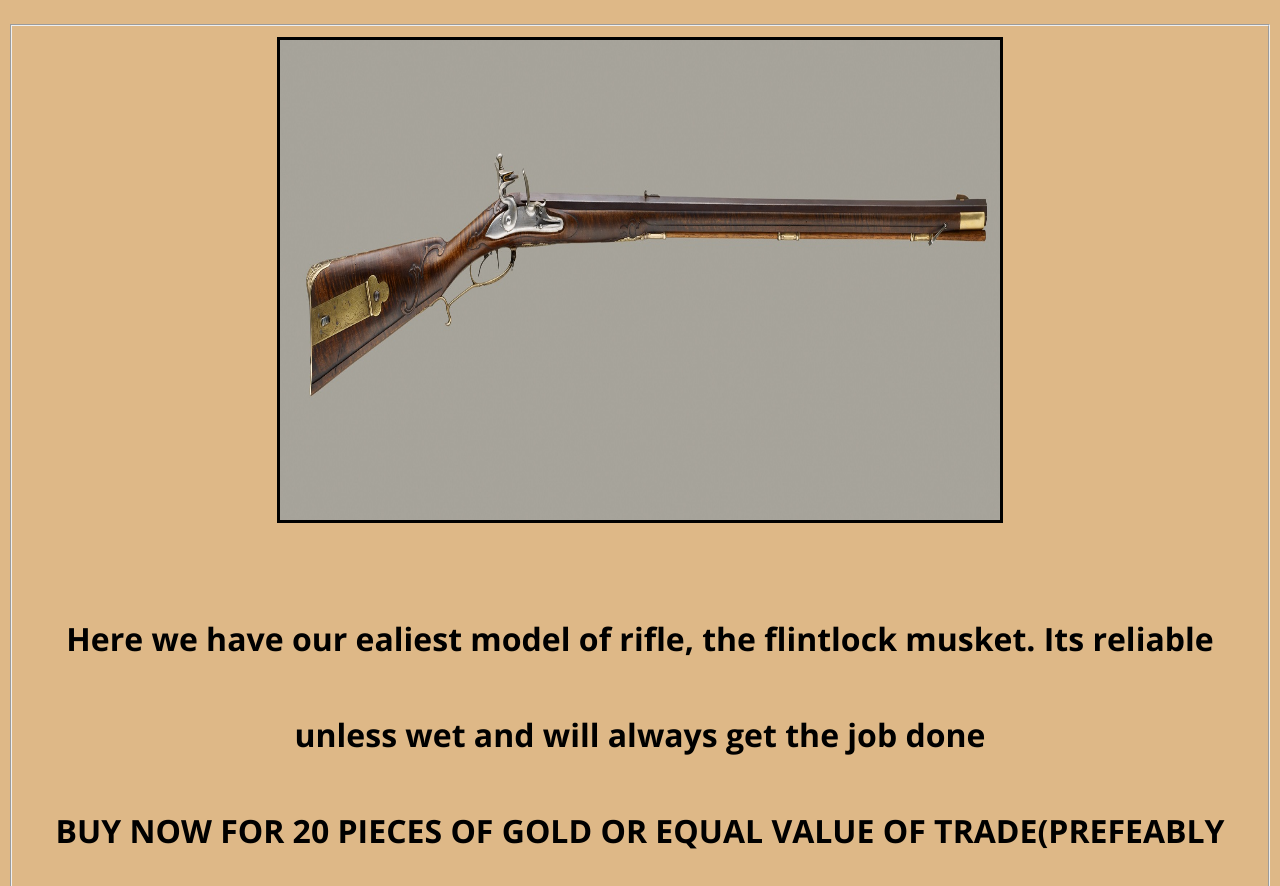
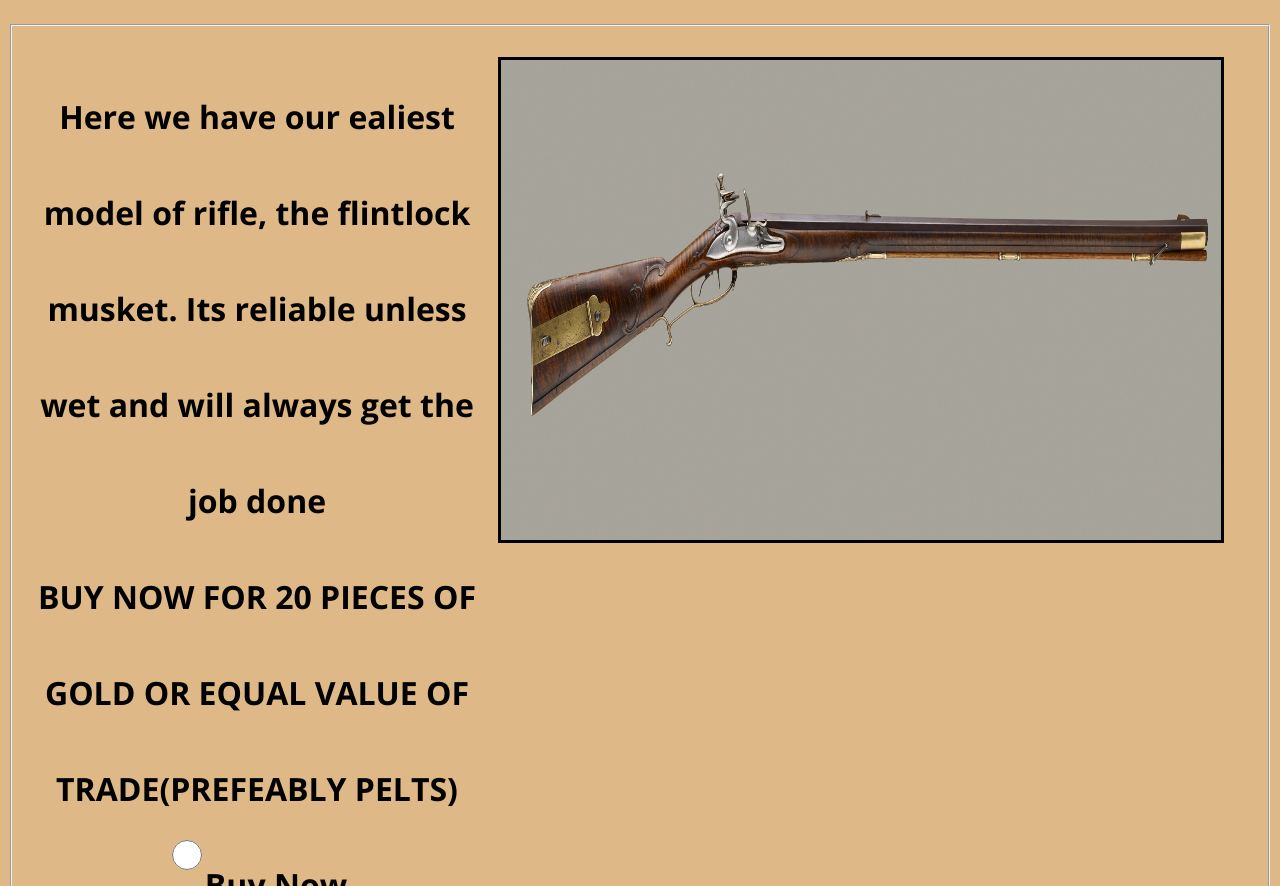
Before and after one commit to Scorp198/Final-Project, a plain HTML site: page products.html in a window 1280 px wide. Shown: the part 214-1100 px from the top of the page. Drawn offline with nearby package versions, Linux system fonts and the light colour scheme.

Commit message:
fixed product page

```diff
--- a/Content/main.css
+++ b/Content/main.css
@@ -127,6 +127,10 @@ h2{
 
 /* image styles to move to side of text */
 
+.img-right {
+  float: right;
+  margin: 20px;
+}
 
 /* layout styles for column widths*/
 
--- a/products.html
+++ b/products.html
@@ -32,11 +32,11 @@
   <h2 class>
     <form>
        <fieldset>
-           <img class="musketPic border" src="Assets\images\FlintLock Rifle.jpg" alt="flintLockRifle" style="width:720px;height:480px;">
+           <img class="musketPic border img-right" src="Assets\images\FlintLock Rifle.jpg" alt="flintLockRifle" style="width:720px;height:480px;">
            <p class="centeredText">
               Here we have our ealiest model of rifle, the flintlock musket. Its reliable unless wet and will always get the job done <br>
               <strong>BUY NOW FOR 20 PIECES OF GOLD OR EQUAL VALUE OF TRADE(PREFEABLY PELTS)</strong><br><br>
-             <input type ="radio" name="flintLock" value ="rifle" >Buy Now
+             <input type ="radio" name="flintLock" style="width:30px; height:30px;" value ="rifle" >Buy Now
           </p>
       </fieldset>
        </form>
```
